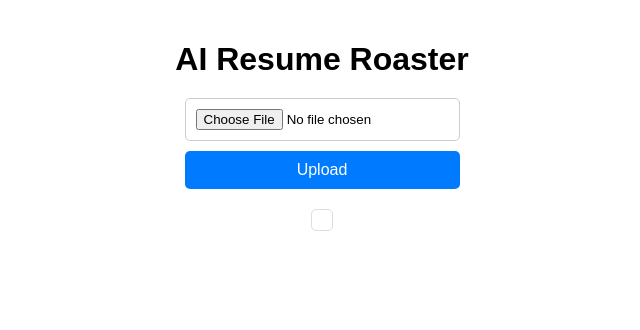
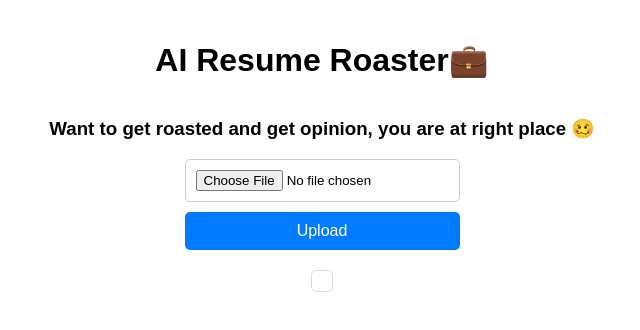
Before and after one commit to furiousluck/Resume-Roast, a React (Vite) app in the folder client/: page / in a window 1280 px wide. Shown: the top 330 px of the page, without its empty margins (318-958 px from the left). Built offline with nearby package versions, Linux system fonts and the light colour scheme.

Commit message:
added emojis

```diff
--- a/client/src/App.jsx
+++ b/client/src/App.jsx
@@ -34,11 +34,11 @@ function App() {
 
   return (
     <div className="App">
-      <h1>AI Resume Roaster</h1>
+      <h1>AI Resume Roaster💼</h1>
+      <h3>Want to get roasted and get opinion, you are at right place 🥴</h3>
       <form onSubmit={handleSubmit}>
         <input type="file" onChange={handleFileChange} accept="application/pdf" required />
         <button type="submit">Upload</button>
-
       </form>
       {error && <p className="error">{error}</p>}
       <div className='markdown'>
```
